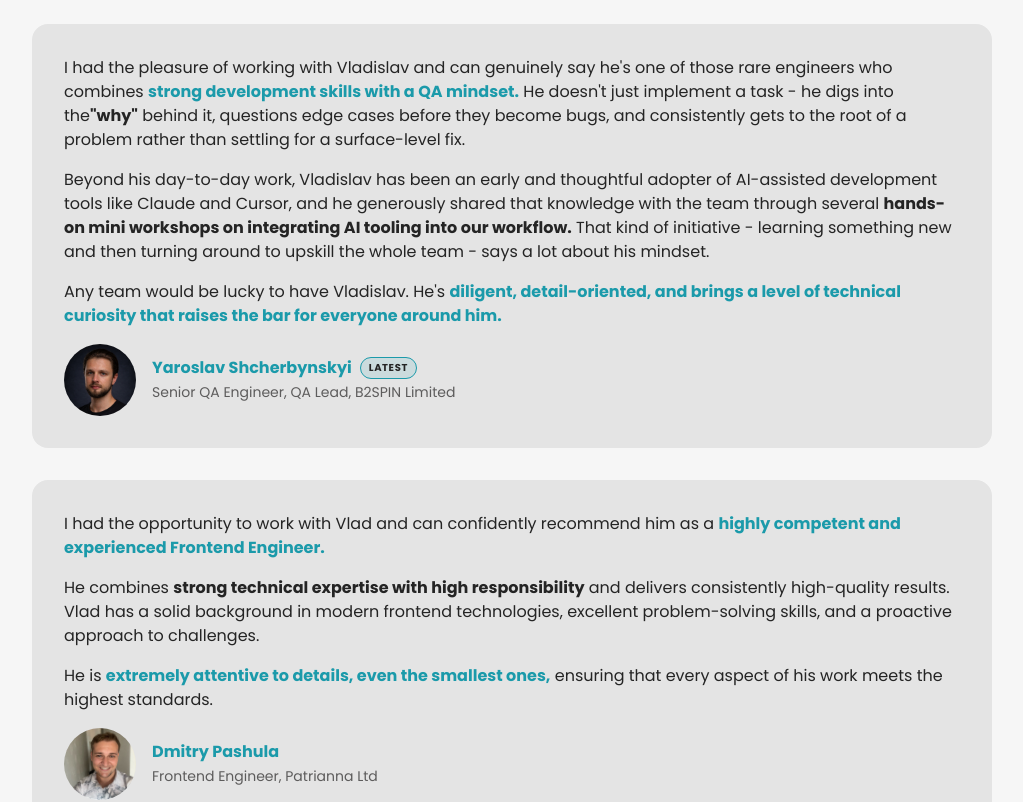
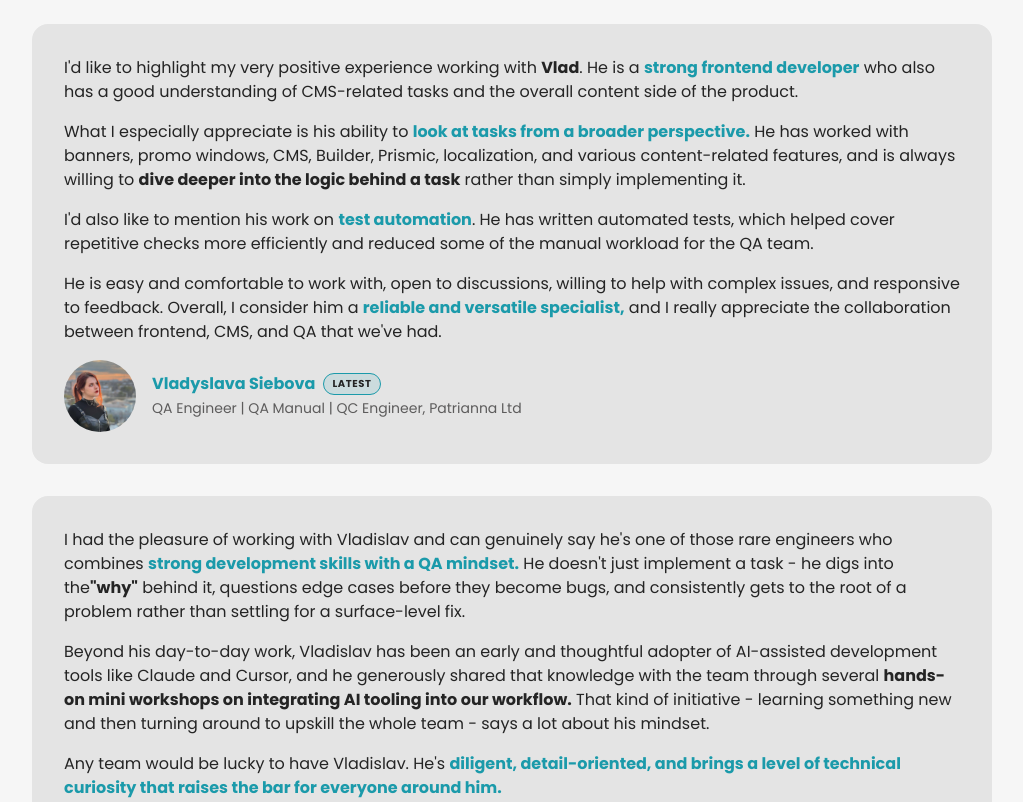
Before and after one commit to VladislavDegtyarenko/vd-developer-portfolio, a Next.js app: page / in a window 1280 px wide. Shown: the part 5000-5802 px from the top of the page, without its empty margins (128-1151 px from the left). Built offline with nearby package versions, Linux system fonts and the light colour scheme; no server answers.

Commit message:
add vlada review

```diff
--- a/src/data/reviews.tsx
+++ b/src/data/reviews.tsx
@@ -2,6 +2,50 @@ import { P1 } from "@/components/Text";
 import { Review } from "@/types";
 
 export const reviews: Review[] = [
+  {
+    name: "Vladyslava Siebova",
+    company: "Patrianna Ltd",
+    position: "QA Engineer | QA Manual | QC Engineer",
+    photo: "v-siebova.jpeg",
+    reviewText: (
+      <>
+        <P1>
+          I&apos;d like to highlight my very positive experience working with{" "}
+          <span className="bold-white">Vlad</span>. He is a{" "}
+          <span className="bold-cyan">strong frontend developer</span> who also
+          has a good understanding of CMS-related tasks and the overall content
+          side of the product.
+        </P1>
+        <P1>
+          What I especially appreciate is his ability to{" "}
+          <span className="bold-cyan">
+            look at tasks from a broader perspective.
+          </span>{" "}
+          He has worked with banners, promo windows, CMS, Builder, Prismic,
+          localization, and various content-related features, and is always
+          willing to{" "}
+          <span className="bold-white">
+            dive deeper into the logic behind a task
+          </span>{" "}
+          rather than simply implementing it.
+        </P1>
+        <P1>
+          I&apos;d also like to mention his work on{" "}
+          <span className="bold-cyan">test automation</span>. He has written
+          automated tests, which helped cover repetitive checks more efficiently
+          and reduced some of the manual workload for the QA team.
+        </P1>
+        <P1>
+          He is easy and comfortable to work with, open to discussions, willing
+          to help with complex issues, and responsive to feedback. Overall, I
+          consider him a{" "}
+          <span className="bold-cyan">reliable and versatile specialist,</span>{" "}
+          and I really appreciate the collaboration between frontend, CMS, and
+          QA that we&apos;ve had.
+        </P1>
+      </>
+    ),
+  },
   {
     reviewText: (
       <>
```
Also changed, not shown: public/assets/reviews/v-siebova.jpeg (added).
